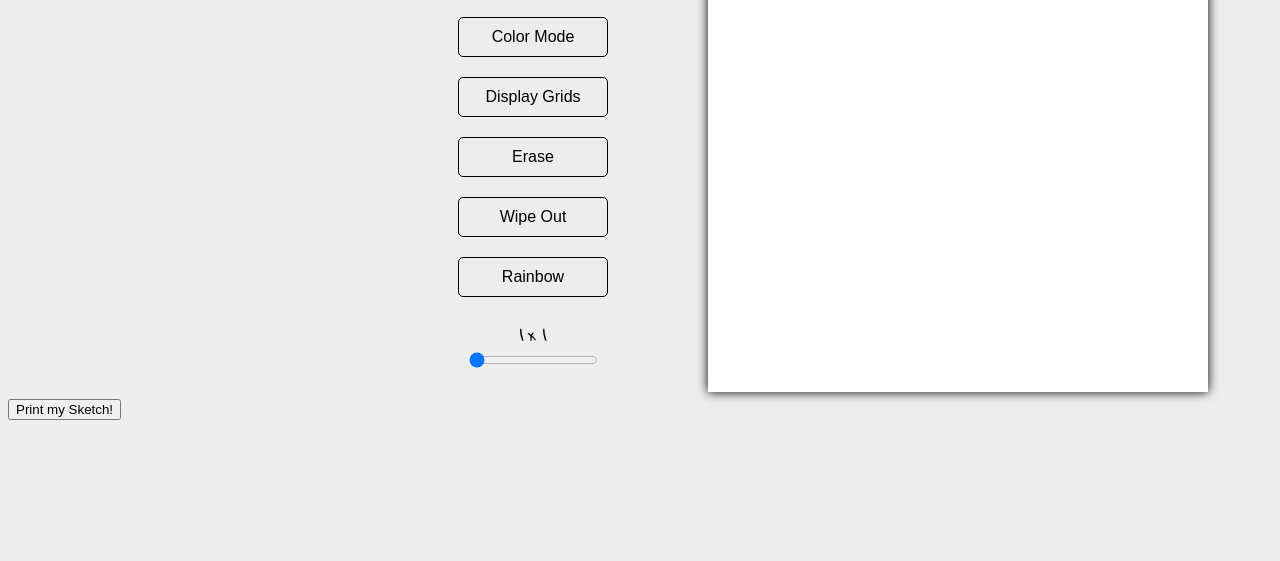
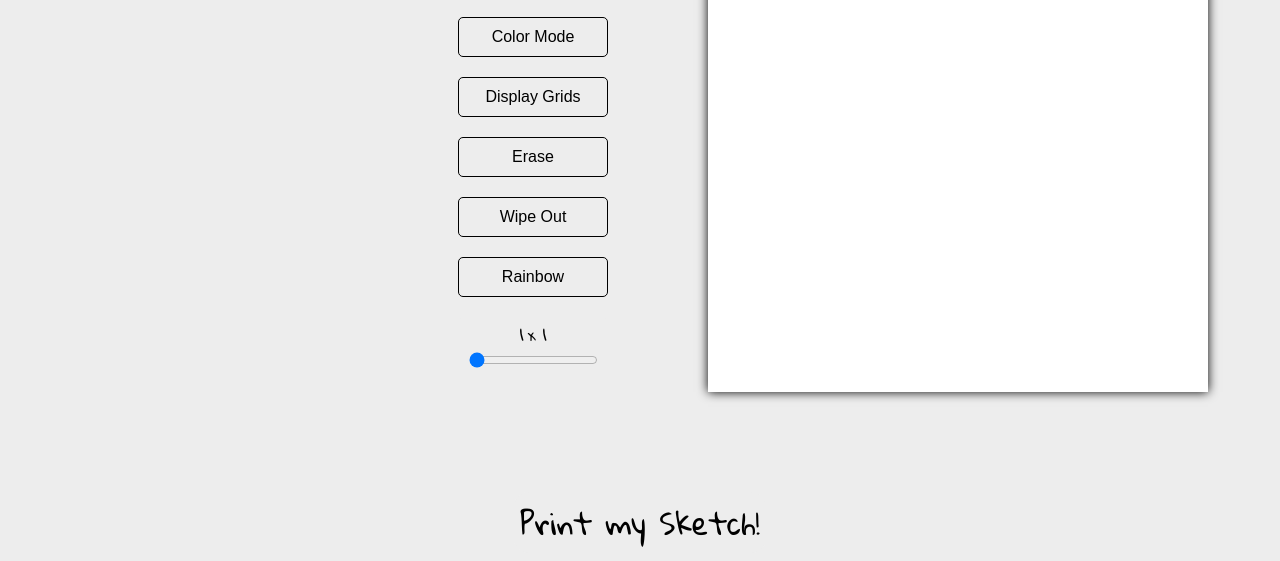
Before and after one commit to BogdanN780/Etch-a-Sketch, a plain HTML site: page index.html in a window 1280 px wide. Shown: the part 255-816 px from the top of the page. Drawn offline with Linux system fonts and the light colour scheme; a web font is replaced by a local one.

Commit message:
Added print button

```diff
--- a/style.css
+++ b/style.css
@@ -166,3 +166,21 @@ h1{
     outline: none;
     border: solid #ededed 1px;
 }
+.print{
+    display: flex;
+    padding: auto;
+    margin: auto;
+    margin-top: 100px;
+    font-size: 30px;
+    cursor: pointer;
+    border-radius: 15px;
+    background-color: #ededed;
+    font-family: 'Gloria Hallelujah', cursive;
+    border: none;
+    transition: all 0.5s;
+
+}
+.print:hover{
+    transform: scale(1.2);
+
+}
```
